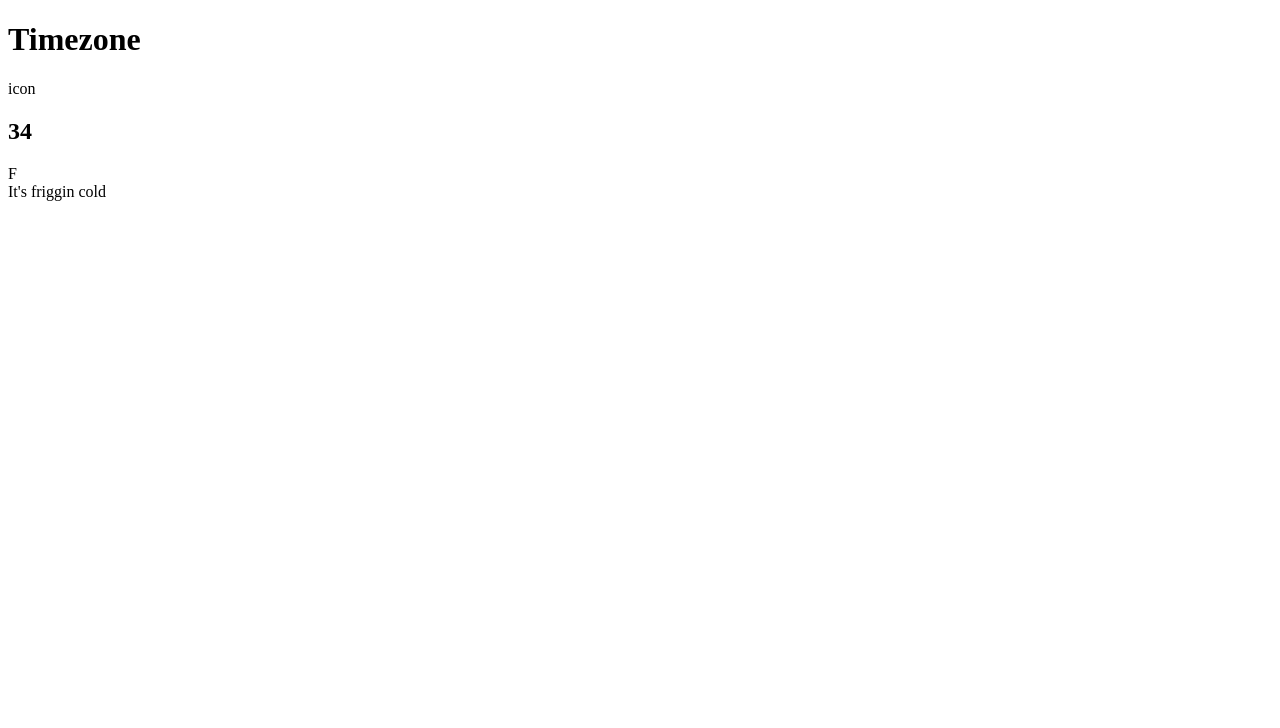
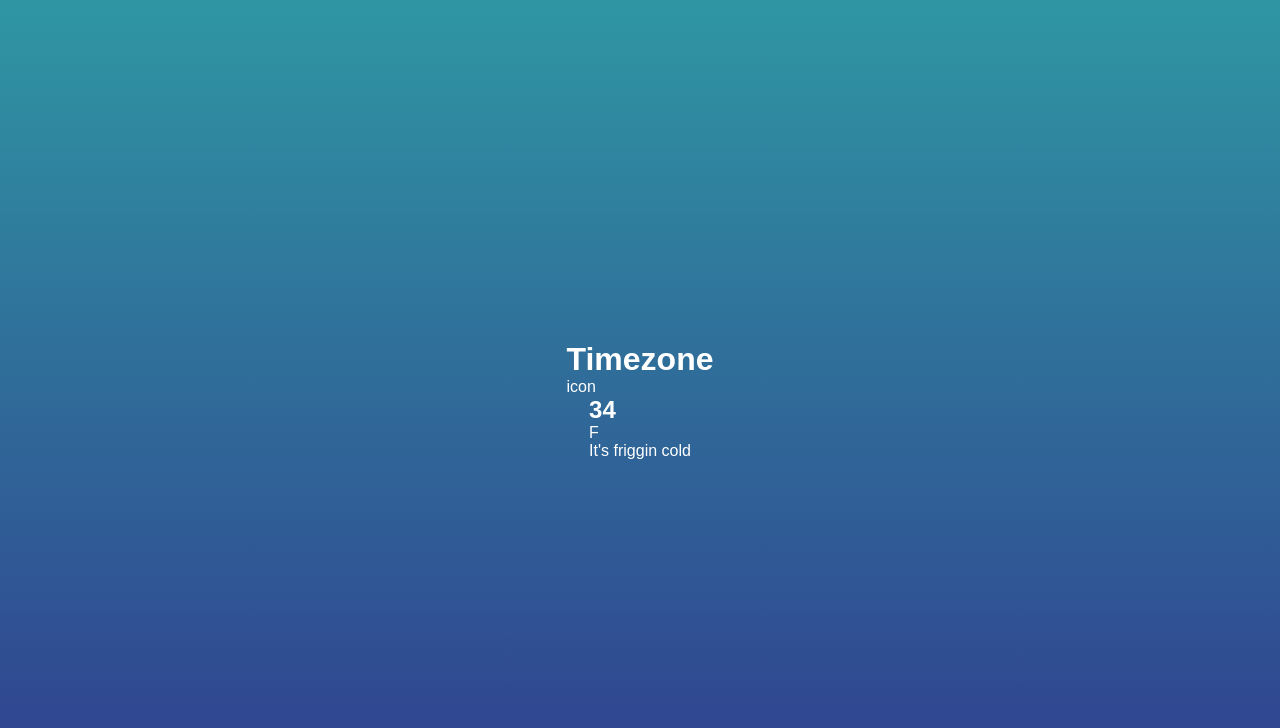
Before and after one commit to mohitdhimanskt/Vanilla-js-wheather-app, a plain HTML site: page index.html in a window 1280 px wide. Drawn offline with Linux system fonts and the light colour scheme.

Commit message:
Sixcommit

```diff
--- a/style.css
+++ b/style.css
@@ -0,0 +1,16 @@
+*{
+    margin: 0;
+    padding: 0;
+    box-sizing: border-box;
+}
+
+body{
+    height: 100vh;
+    display: flex;
+    justify-content: center;
+    flex-direction: column;
+    align-items: center;
+    background: linear-gradient(rgb(47,150,163),rgb(48,62,143));
+    font-family: sans-serif;
+    color: white;
+}
```
Also changed, not shown: index.html (+1 -3 lines).
